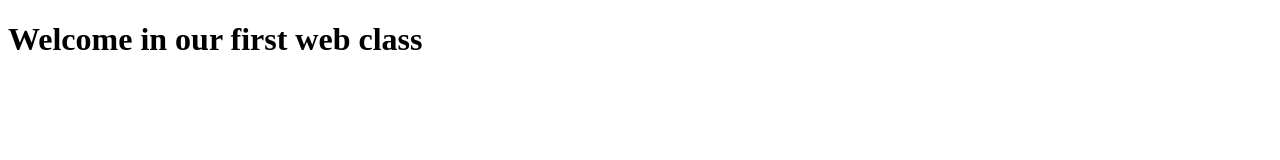
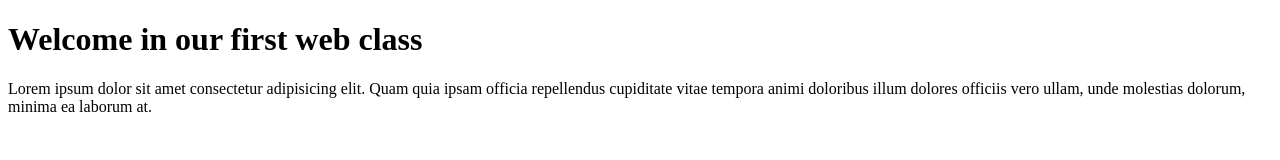
Before and after one commit to tawfiqmislam/webclass1, a plain HTML site: page index.html in a window 1280 px wide. Drawn offline with Linux system fonts and the light colour scheme.

Commit message:
paragraph added lorem

```diff
--- a/index.html
+++ b/index.html
@@ -8,6 +8,7 @@
 </head>
 <body>
     <h1>Welcome in our first web class</h1>
+    <p>Lorem ipsum dolor sit amet consectetur adipisicing elit. Quam quia ipsam officia repellendus cupiditate vitae tempora animi doloribus illum dolores officiis vero ullam, unde molestias dolorum, minima ea laborum at.</p>
 
 </body>
 </html>
```
